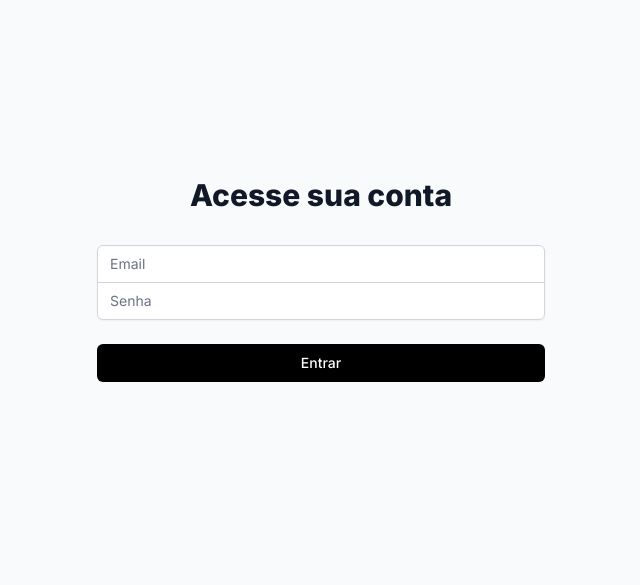
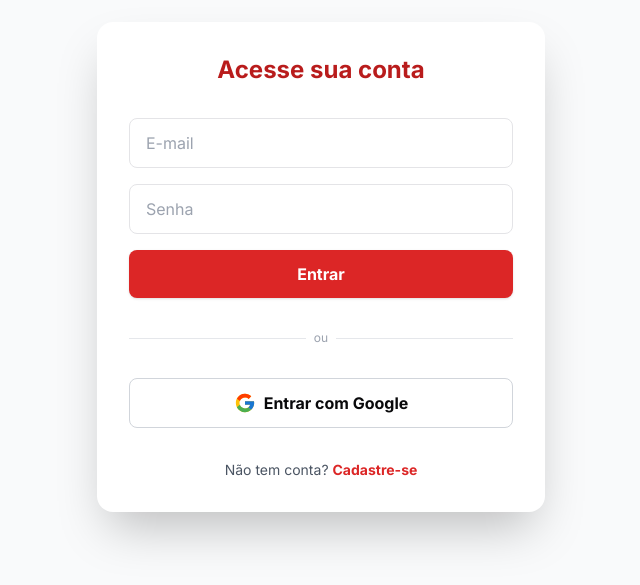
Before and after one commit to olimpio019/js-outlet-center, a Next.js app: page /login in a window 1280 px wide. Shown: the part 133-718 px from the top of the page, without its empty margins (319-959 px from the left). Built offline with nearby package versions, Linux system fonts and the light colour scheme; no server answers.

Commit message:
feat: atualiza layout da página de login para corresponder ao registro

```diff
--- a/src/app/login/page.tsx
+++ b/src/app/login/page.tsx
@@ -3,6 +3,7 @@ import { useState } from 'react';
 import { signIn } from 'next-auth/react';
 import { useRouter } from 'next/navigation';
 import { toast } from 'react-hot-toast';
+import { FcGoogle } from 'react-icons/fc';
 
 export default function LoginPage() {
   const router = useRouter();
@@ -29,7 +30,7 @@ export default function LoginPage() {
       }
 
       toast.success('Login realizado com sucesso!');
-      router.push('/admin/produtos');
+      router.push('/');
     } catch (error) {
       toast.error('Erro ao fazer login');
     } finally {
@@ -38,61 +39,45 @@ export default function LoginPage() {
   };
 
   return (
-    <div className="min-h-screen flex items-center justify-center bg-gray-50 py-12 px-4 sm:px-6 lg:px-8">
-      <div className="max-w-md w-full space-y-8">
-        <div>
-          <h2 className="mt-6 text-center text-3xl font-extrabold text-gray-900">
-            Acesse sua conta
-          </h2>
-        </div>
-        <form className="mt-8 space-y-6" onSubmit={handleSubmit}>
-          <div className="rounded-md shadow-sm -space-y-px">
-            <div>
-              <label htmlFor="email" className="sr-only">
-                Email
-              </label>
+    <div className="min-h-screen bg-gray-50 flex items-center justify-center">
+      <div className="bg-white rounded-2xl shadow-2xl p-8 w-full max-w-md flex flex-col gap-6">
+        <h1 className="text-2xl font-bold text-center text-red-700 mb-2">Acesse sua conta</h1>
+        <form onSubmit={handleSubmit} className="flex flex-col gap-4">
           <input
-                id="email"
-                name="email"
             type="email"
+            placeholder="E-mail"
+            value={formData.email}
+            onChange={(e) => setFormData({ ...formData, email: e.target.value })}
             required
-                className="appearance-none rounded-none relative block w-full px-3 py-2 border border-gray-300 placeholder-gray-500 text-gray-900 rounded-t-md focus:outline-none focus:ring-black focus:border-black focus:z-10 sm:text-sm"
-                placeholder="Email"
-                value={formData.email}
-                onChange={(e) =>
-                  setFormData({ ...formData, email: e.target.value })
-                }
+            className="border rounded-lg px-4 py-3 text-black focus:ring-2 focus:ring-red-500 outline-none"
           />
-            </div>
-            <div>
-              <label htmlFor="password" className="sr-only">
-                Senha
-              </label>
           <input
-                id="password"
-                name="password"
             type="password"
-                required
-                className="appearance-none rounded-none relative block w-full px-3 py-2 border border-gray-300 placeholder-gray-500 text-gray-900 rounded-b-md focus:outline-none focus:ring-black focus:border-black focus:z-10 sm:text-sm"
             placeholder="Senha"
             value={formData.password}
-                onChange={(e) =>
-                  setFormData({ ...formData, password: e.target.value })
-                }
+            onChange={(e) => setFormData({ ...formData, password: e.target.value })}
+            required
+            className="border rounded-lg px-4 py-3 text-black focus:ring-2 focus:ring-red-500 outline-none"
           />
-            </div>
-          </div>
-
-          <div>
           <button
             type="submit"
             disabled={loading}
-              className="group relative w-full flex justify-center py-2 px-4 border border-transparent text-sm font-medium rounded-md text-white bg-black hover:bg-gray-800 focus:outline-none focus:ring-2 focus:ring-offset-2 focus:ring-black"
+            className="bg-red-600 text-white py-3 rounded-lg font-bold shadow hover:bg-red-700 transition disabled:opacity-60"
           >
             {loading ? 'Entrando...' : 'Entrar'}
           </button>
+        </form>
+        <div className="flex items-center gap-2 my-2">
+          <div className="flex-1 h-px bg-gray-200" />
+          <span className="text-xs text-gray-400">ou</span>
+          <div className="flex-1 h-px bg-gray-200" />
         </div>
-        </form>
+        <button onClick={() => signIn('google')} className="flex items-center justify-center gap-2 border border-gray-300 rounded-lg py-3 font-bold hover:bg-gray-100 transition">
+          <FcGoogle size={22} /> Entrar com Google
+        </button>
+        <p className="text-center text-sm text-gray-600 mt-2">
+          Não tem conta? <a href="/registro" className="text-red-600 hover:underline font-bold">Cadastre-se</a>
+        </p>
       </div>
     </div>
   );
```
Lines whose indentation alone changed are shown as unchanged.
